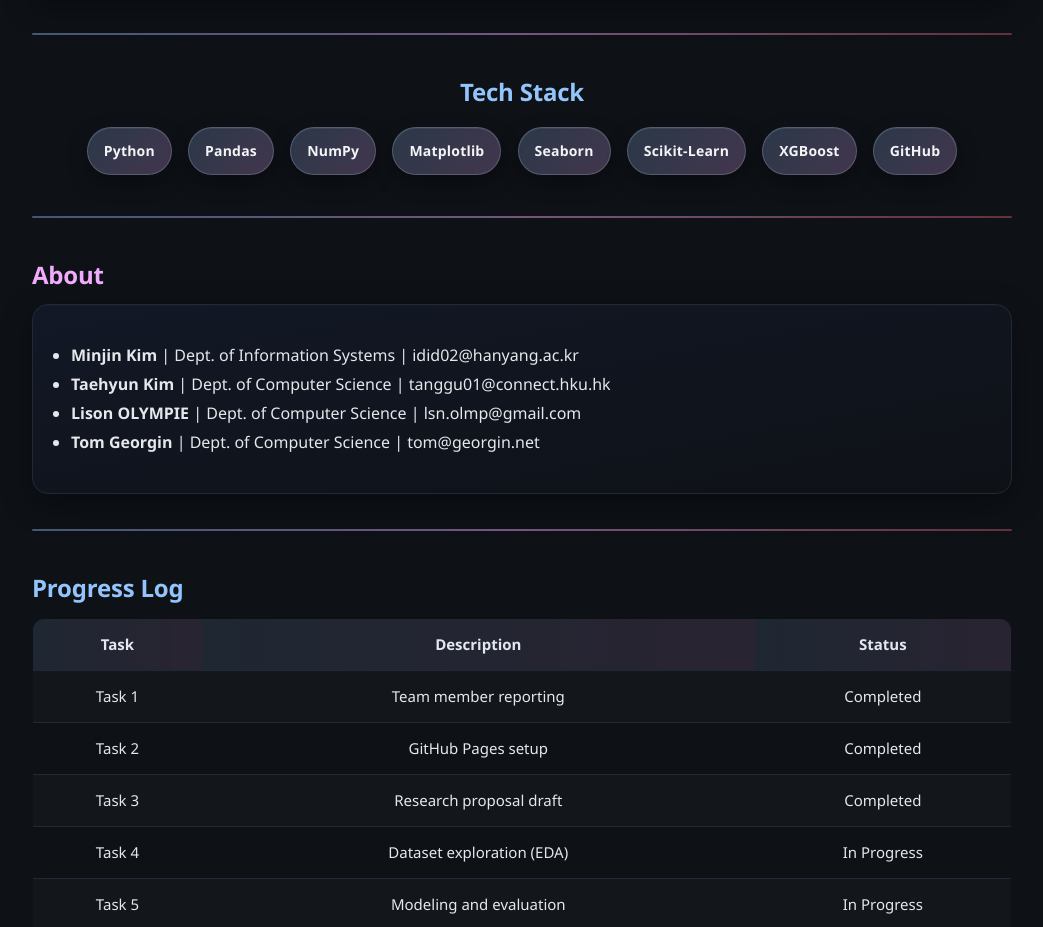
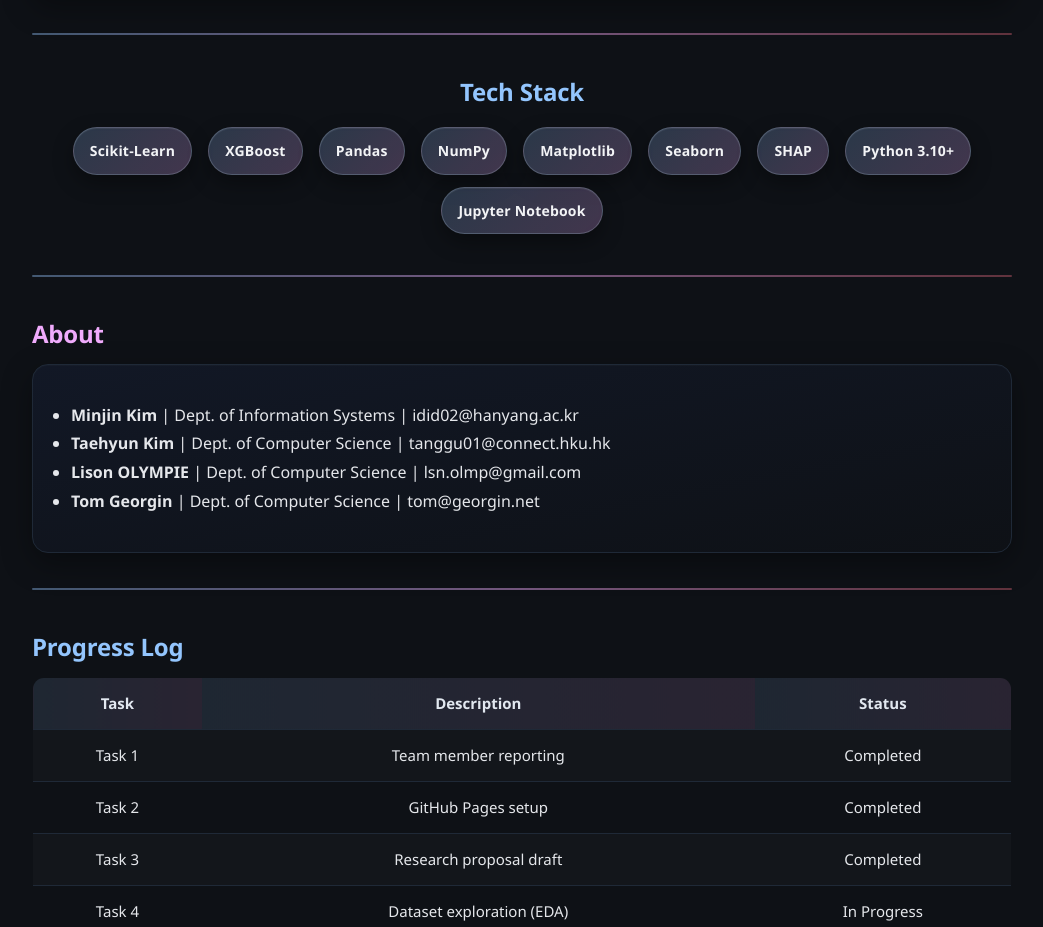
Before and after one commit to nameismain/AI-G34, a plain HTML site: page index.html in a window 1280 px wide. Shown: the part 3523-4450 px from the top of the page, without its empty margins (118-1161 px from the left). Drawn offline with Linux system fonts and the light colour scheme.

Commit message:
Update index.html

```diff
--- a/index.html
+++ b/index.html
@@ -179,14 +179,15 @@ python3 src/evaluate.py</code></pre>
   <div class="section" align="center">
     <h2 style="color:var(--accent1)">Tech Stack</h2>
     <div class="badges">
-      <span class="badge">Python</span>
+      <span class="badge">Scikit-Learn</span>
+      <span class="badge">XGBoost</span>
       <span class="badge">Pandas</span>
       <span class="badge">NumPy</span>
       <span class="badge">Matplotlib</span>
       <span class="badge">Seaborn</span>
-      <span class="badge">Scikit-Learn</span>
-      <span class="badge">XGBoost</span>
-      <span class="badge">GitHub</span>
+      <span class="badge">SHAP</span>
+      <span class="badge">Python 3.10+</span>
+      <span class="badge">Jupyter Notebook</span>
     </div>
   </div>
 
```
